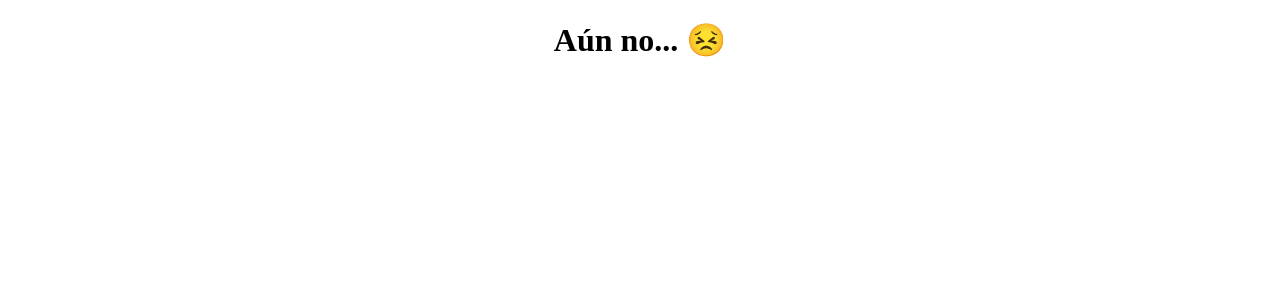
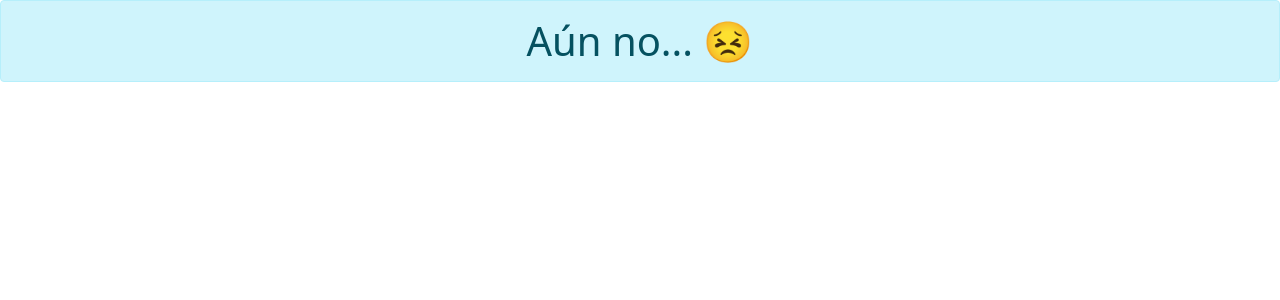
Before and after one commit to elMaxPain/pruebas, a Django app: page /dia/ in a window 1280 px wide. Shown: the top 300 px of the page. Run offline with Django 3.2, Linux system fonts and the light colour scheme.

Commit message:
django plus bootstrap

```diff
--- a/django/hola/dia/templates/dia/index.html
+++ b/django/hola/dia/templates/dia/index.html
@@ -4,12 +4,13 @@
     <head>
         <title>¿Es viernes?</title>
         <link href="{% static 'dia/styles.css' %}" rel="stylesheet">
+        <link href="https://cdn.jsdelivr.net/npm/bootstrap@5.1.3/dist/css/bootstrap.min.css" rel="stylesheet" integrity="sha384-1BmE4kWBq78iYhFldvKuhfTAU6auU8tT94WrHftjDbrCEXSU1oBoqyl2QvZ6jIW3" crossorigin="anonymous">
     </head>
     <body>
         {% if esViernes %}
-            <h1>Por fin es viernes! 😎</h1>
+            <h1 class="alert alert-success">Por fin es viernes! 😎</h1>
         {% else %}
-            <h1>Aún no... 😣</h1>
+            <h1 class="alert alert-info">Aún no... 😣</h1>
         {% endif %}
     </body>
 </html>
```
